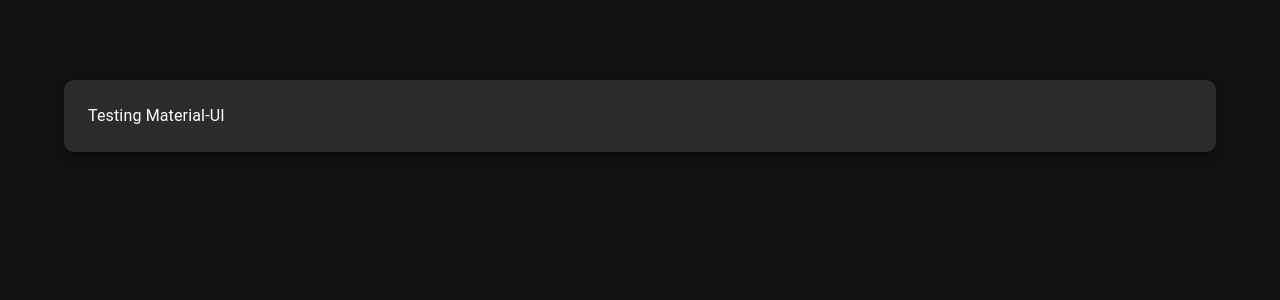
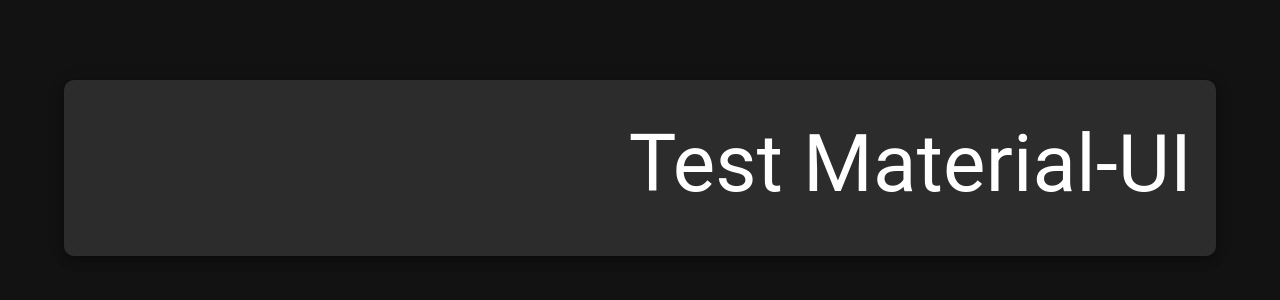
Before and after one commit to DarioBarrionuevo/calculator-test, a React (Vite) app: page / in a window 1280 px wide. Shown: the top 300 px of the page. Built offline with nearby package versions, Linux system fonts and the light colour scheme.

Commit message:
Added Display StyledComponent

```diff
--- a/src/App.tsx
+++ b/src/App.tsx
@@ -1,14 +1,30 @@
-import { Container, Paper, styled } from "@mui/material";
+import { Container, Grid, Paper, styled } from "@mui/material";
 
+// Styled components
 const Calculator = styled(Paper)(({ theme }) => ({
-  padding: theme.spacing(3),
+  padding: theme.spacing(1),
   marginTop: theme.spacing(10),
   borderRadius: 10,
 }));
+const Display = styled(`div`)(({ theme }) => ({
+  width: "100%",
+  textAlign: "right",
+  height: "2em",
+  padding: theme.spacing(2),
+  fontSize: "5em",
+  overflow: "hidden",
+}));
+
 function App() {
   return (
     <Container>
-      <Calculator elevation={6}>Testing Material-UI</Calculator>
+      <Calculator elevation={6}>
+        <Grid container spacing={1}>
+          <Grid item xs={12}>
+            <Display>Test Material-UI</Display>
+          </Grid>
+        </Grid>
+      </Calculator>
     </Container>
   );
 }
```
